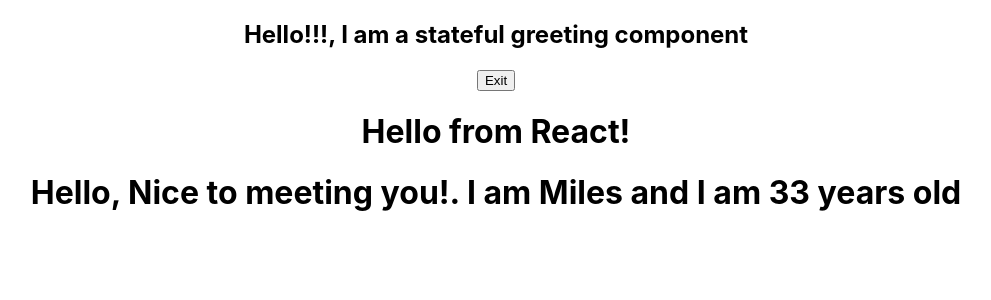
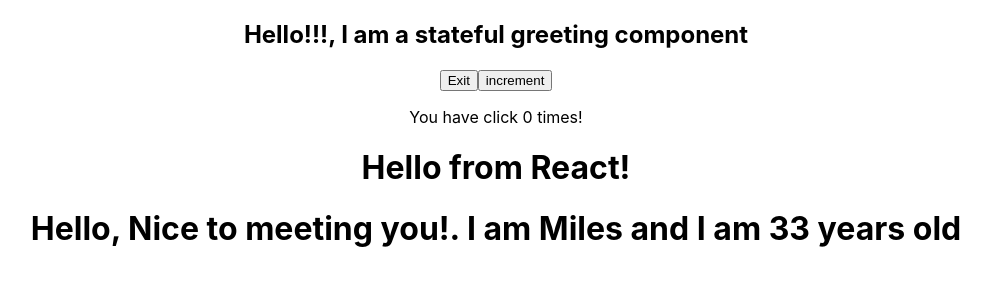
Before and after one commit to 2ndborn/react-lesson, a React (Create React App) app in the folder my-app/: page / in a window 1280 px wide. Shown: the top 300 px of the page, without its empty margins (144-1135 px from the left). Built offline with nearby package versions, Linux system fonts and the light colour scheme.

Commit message:
Added increment count to Stateful greeting

```diff
--- a/my-app/src/components/StatefulGreeting.js
+++ b/my-app/src/components/StatefulGreeting.js
@@ -5,16 +5,25 @@
         super(props)
         this.state = {
             introduction: "Hello!!!",
-            buttonText: "Exit"
+            buttonText: "Exit",
+            count: 0,
         }
     }
 
     handleClick() {
         this.setState({
-            introduction: "Goodbye!",
-            buttonText: "Enter!",
+            introduction: this.state.introduction === "Hello" ? "Goodbye" : "Hello",
+            buttonText: this.state.buttonText === "Exit" ? "Enter" : "Exit",
         })
         console.log(this.state.introduction)
+    }
+
+    increment() {
+        this.setState({
+            count: this.state.count + 1
+        }, ()=> {
+            console.log("New state", this.state.count)
+        })
     }
 
     render() {
@@ -22,6 +31,8 @@
             <div>
                 <h2>{this.state.introduction}, {this.props.greeting}</h2>
                 <button onClick={() => this.handleClick()}>{this.state.buttonText}</button>
+                <button onClick={() => this.increment()}>increment</button>
+                <p>You have click {this.state.count} times!</p>
             </div>
         )
     }
```
